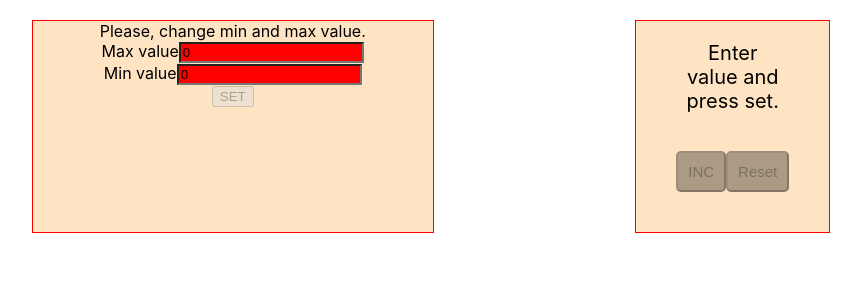
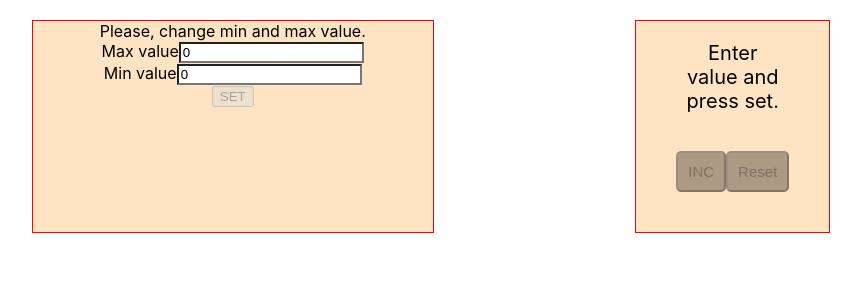
Before and after one commit to talerqa/counter, a React (Create React App) app: page / in a window 1280 px wide. Shown: the top 300 px of the page, without its empty margins (209-1070 px from the left). Built offline with nearby package versions, Linux system fonts and the light colour scheme.

Commit message:
add condition for change className in minValue and maxValue

```diff
--- a/src/App.tsx
+++ b/src/App.tsx
@@ -89,10 +89,12 @@ function App() {
             <MaxValue maxValue={maxValue}
                       minValue={minValue}
                       handlerMaxValue={handlerMaxValue}
+                      status={status}
             />
             <MinValue maxValue={maxValue}
                       minValue={minValue}
                       handlerMinValue={handlerMinValue}
+                      status={status}
             />
           </div>
 
--- a/src/Components/Counter/Buttons/ButtonIncrement.tsx
+++ b/src/Components/Counter/Buttons/ButtonIncrement.tsx
@@ -15,8 +15,7 @@ const ButtonIncrement = (props: ButtonIncrementType) => {
   const onClickHandler = () => {
     props.incrementCounter(props.maxCounter, props.value)
   }
-  console.log(props.status)
-  console.log(props.minCounter)
+
   return (
     <div className={'wrapper'}>
       <button
--- a/src/Components/dataCounter/MaxValue.tsx
+++ b/src/Components/dataCounter/MaxValue.tsx
@@ -1,10 +1,12 @@
 import React, {ChangeEvent} from 'react';
 import s from './Value.module.css';
+import {statusType} from '../../App';
 
 type MaxValuePropsType = {
   maxValue: number
   minValue: number
   handlerMaxValue: (num: number, status: any) => void
+  status: statusType
 }
 
 export const MaxValue = (props: MaxValuePropsType) => {
@@ -21,13 +23,18 @@ export const MaxValue = (props: MaxValuePropsType) => {
     props.handlerMaxValue(Number(event.currentTarget.value), status);
 
   }
+  console.log(props.status)
+
 
   return (<div>
     <span>Max value</span>
     <input type="number"
            value={props.maxValue}
            onChange={handler}
-           className={condition ? s.error : s.input}
+           className={props.status === 'Counter value is out of range.'
+             ? s.error
+             : condition
+               ?  s.input : s.inputGood }
     />
   </div>)
 }
--- a/src/Components/dataCounter/MinValue.tsx
+++ b/src/Components/dataCounter/MinValue.tsx
@@ -6,9 +6,12 @@ type MinValuePropsType = {
   maxValue: number
   minValue: number
   handlerMinValue: (num: number, status: any) => void
+  status: statusType
 }
 
 export const MinValue = (props: MinValuePropsType) => {
+
+
   const condition = props.minValue >= props.maxValue || props.minValue < 0
 
   const handler = (event: ChangeEvent<HTMLInputElement>) => {
@@ -17,6 +20,7 @@ export const MinValue = (props: MinValuePropsType) => {
     props.maxValue <= changedNumber || props.maxValue < 0 || changedNumber < 0
       ? status = 'Counter value is out of range.'
       : status = 'Enter value and press set.'
+
     props.handlerMinValue(changedNumber, status)
 
   }
@@ -28,7 +32,10 @@ export const MinValue = (props: MinValuePropsType) => {
       type="number"
       value={props.minValue}
       onChange={handler}
-      className={ condition ? s.error : s.input}
+      className={props.status === 'Counter value is out of range.'
+        ? s.error
+        : condition
+          ? s.input : s.inputGood }
     />
   </div>)
 
--- a/src/Components/dataCounter/Value.module.css
+++ b/src/Components/dataCounter/Value.module.css
@@ -1,4 +1,9 @@
+.inputGood {
+  background-color: #26a915;
+}
+
 .input {
+  background-color: white;
 }
 
 .error {
```
